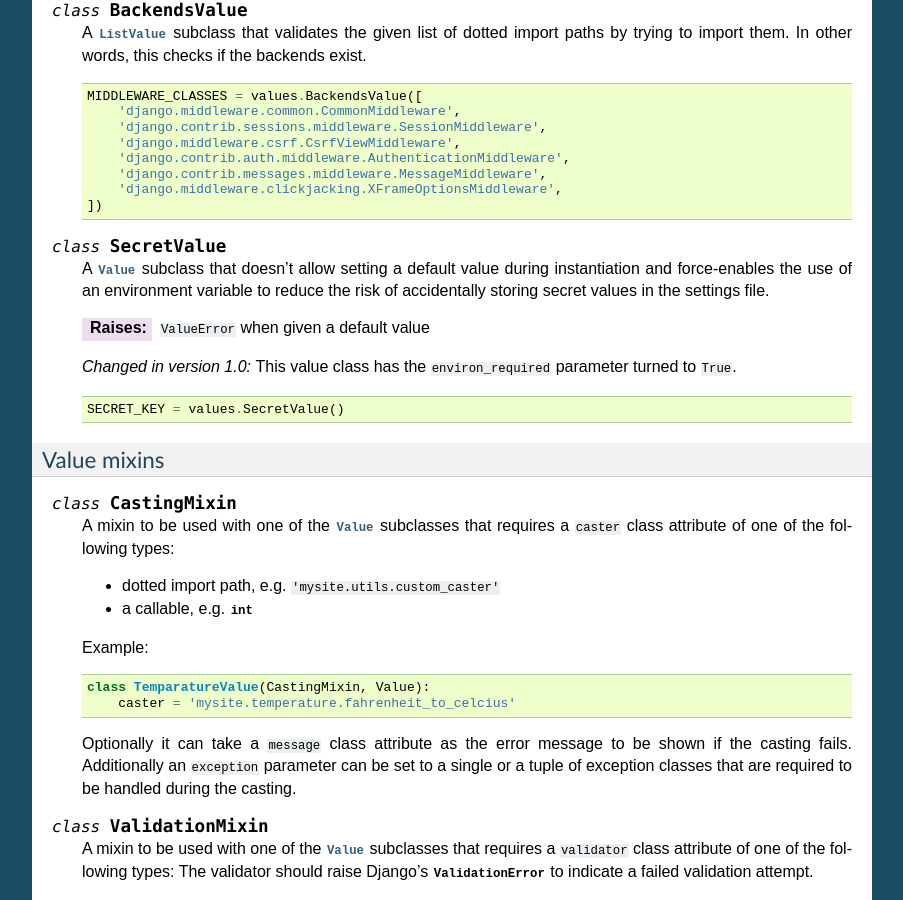
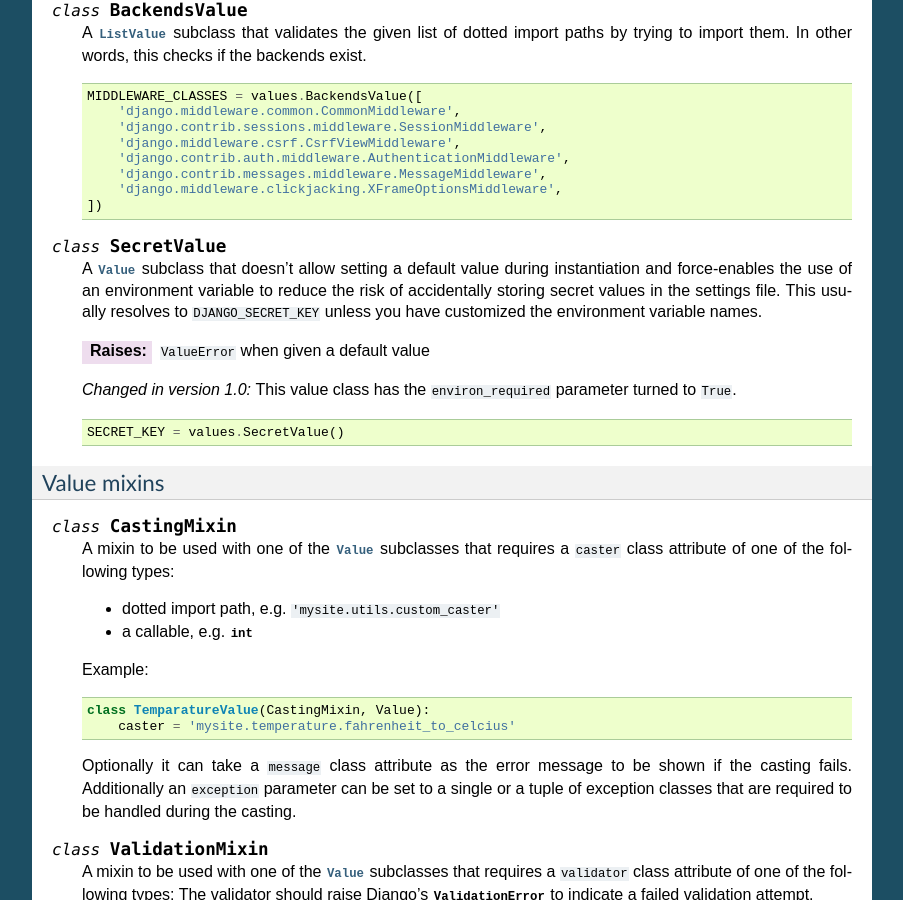
Before and after one commit to jazzband/django-configurations, a Sphinx documentation site: the page built from docs/values.rst, in a window 1280 px wide and 900 px high, scrolled down 8357 px. Shown: the whole window, without its empty margins (198-1101 px from the left). Built offline with Sphinx 7.4.7, drawn with Linux system fonts in a browser that asks for light colours.

Commit message:
Explain default value for ecretValue()

```diff
--- a/docs/values.rst
+++ b/docs/values.rst
@@ -561,7 +561,8 @@
     A :class:`~Value` subclass that doesn't allow setting a default value
     during instantiation and force-enables the use of an environment variable
     to reduce the risk of accidentally storing secret values in the settings
-    file.
+    file. This usually resolves to ``DJANGO_SECRET_KEY`` unless you have
+    customized the environment variable names.
 
     :raises: ``ValueError`` when given a default value
 
```
